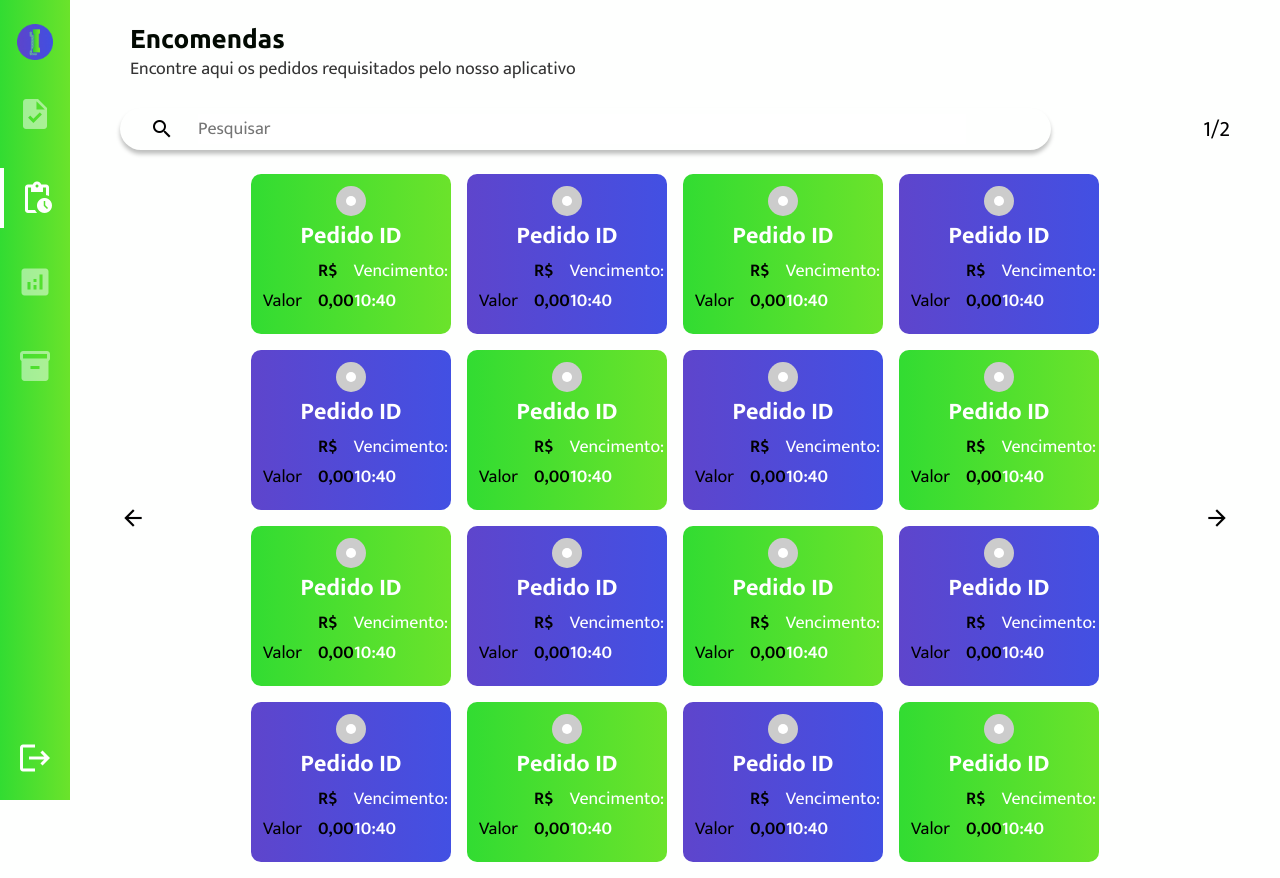
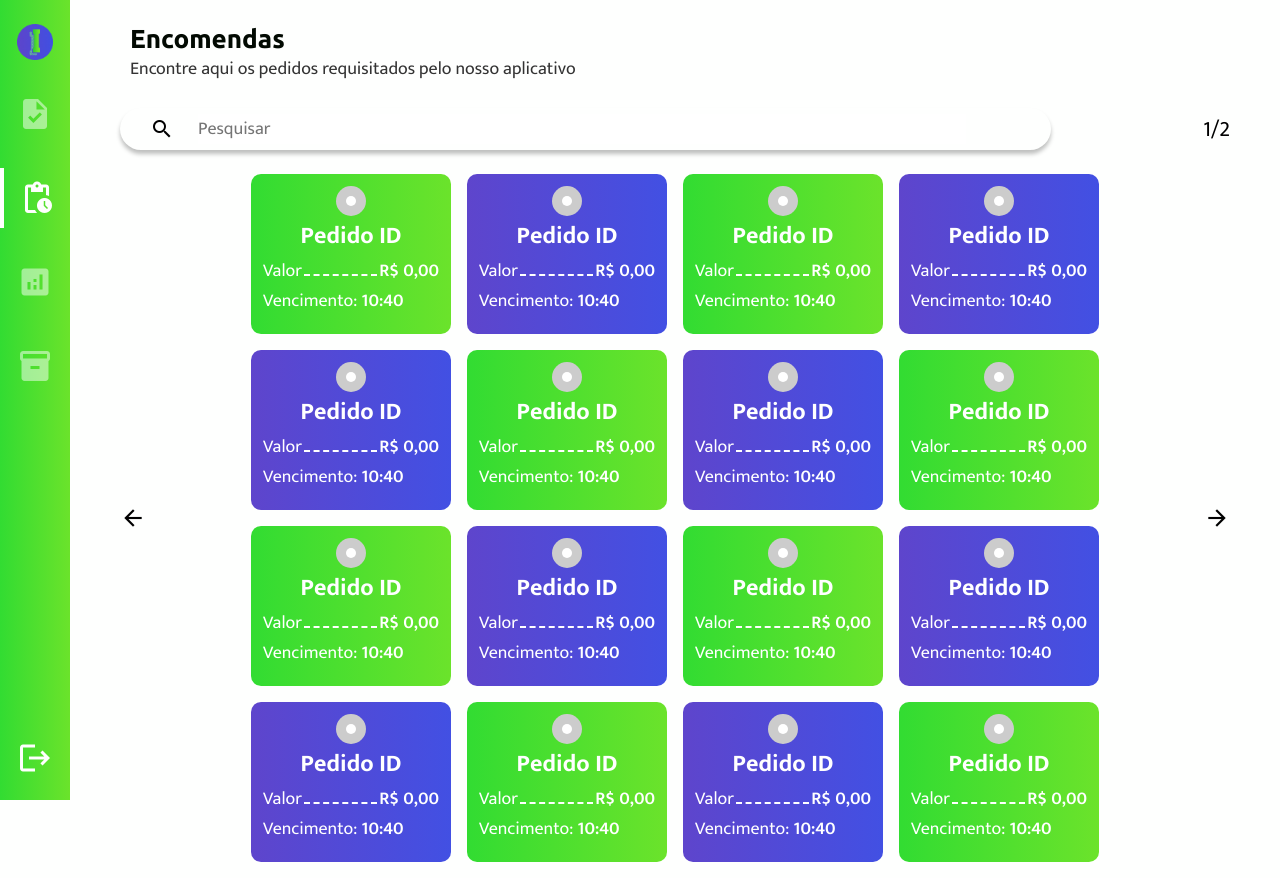
Before and after one commit to IFBank/web-app, a React (Create React App) app: page /encomendas in a window 1280 px wide. Built offline with nearby package versions, Linux system fonts and the light colour scheme.

Commit message:
fix: leading text

```diff
--- a/src/components/LeadingText/styles.ts
+++ b/src/components/LeadingText/styles.ts
@@ -7,7 +7,7 @@ interface ContainerProps {
 // COMPONENTES DE BASE
 export const Container = styled.p<ContainerProps>`
 	display: flex;
-	align-items: flex-end;
+	align-items: baseline;
 
 	color: ${ ({fontColor}) => fontColor};
 
@@ -16,7 +16,6 @@ export const Container = styled.p<ContainerProps>`
 	font-weight: 400;
 
 	span{
-
 		font-weight: 600;
 	}
 
@@ -31,5 +30,5 @@ export const Dashed = styled.div`
 
 	flex: 1;
 
-	margin: 0 8px;
+	margin: 0 2px;
 `;
--- a/src/components/PedidoCard/index.tsx
+++ b/src/components/PedidoCard/index.tsx
@@ -38,7 +38,7 @@ const PedidoCard: React.FC<PedidoCardProps> = ({ gradient, ... rest}) => {
 		</PedidoTitle>
 
 		<InfoContainer>
-			<LeadingText name="Valor" valueString="0,00"/>
+			<LeadingText name="Valor" valueString="0,00" fontColor="white"/>
 			<PedidoVencimentoText>
 				Vencimento: <span>10:40</span>
 			</PedidoVencimentoText>
--- a/src/components/PedidoCard/styles.ts
+++ b/src/components/PedidoCard/styles.ts
@@ -58,7 +58,7 @@ export const PedidoTitle = styled.span`
 export const InfoContainer = styled.div`
 	display: flex;
 	flex: 1;
-	align-items: flex-end;
+	flex-direction: column;
 `;
 
 export const PedidoVencimentoText = styled.p`
```
